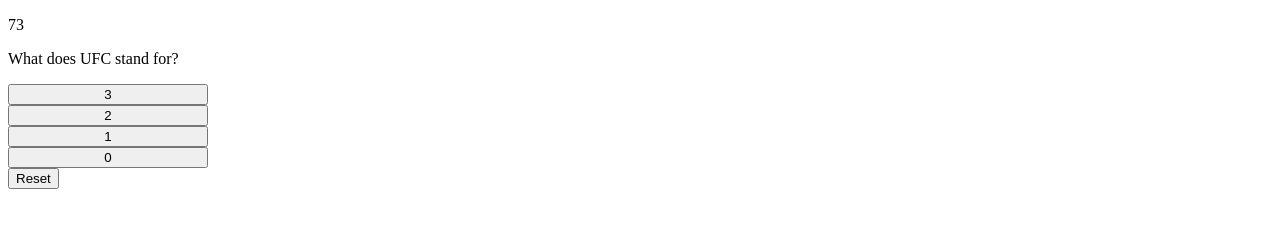
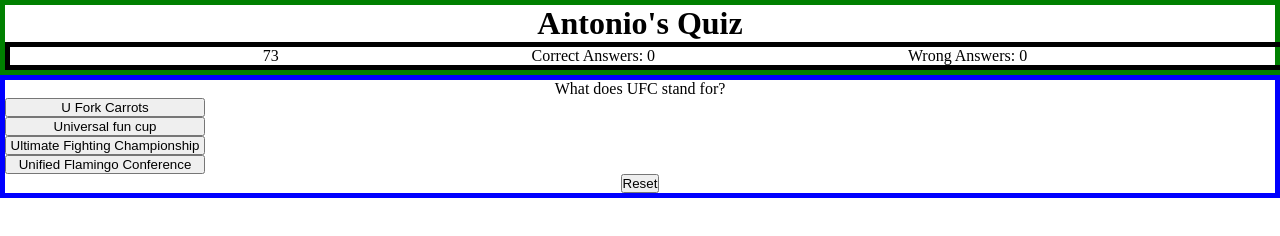
Before and after one commit to antonio36alv/SportsQuiz, a plain HTML site: page index.html in a window 1280 px wide. Both pictures are taken after a click on the button "Start!". Drawn offline with Linux system fonts and the light colour scheme.

Commit message:
Have several questions, some styling done. Bug with presentQuestion.

```diff
--- a/index.html
+++ b/index.html
@@ -7,15 +7,28 @@
     <link rel="stylesheet" href="style.css">
 </head>
 <body>
-    <p id="displayTime"></p>
-
+    <header>
+        <div id="topDisplay">
+            <h1>Antonio's Quiz</h1>
+        </div>
+        <div id="statsDisplay">
+            <p id="displayTime">Press Start to begin</p>
+            <p id="displayRight"></p>
+            <p id="displayWrong"></p>
+        </div>
+    </header>
     <div id="questionArea">
         <p id="displayQuestion"></p>
         <div id="answersDiv">
 
         </div>
+    <button id="startButton">Start!</button>
+
     </div>
-    <button id="startButton">Start!</button>
+
+    <div>
+
+    </div>
     <script type="text/javascript" src="script.js"></script>
 </body>
 </html>
--- a/script.js
+++ b/script.js
@@ -2,29 +2,72 @@
 const maxTime = 75;
 var highScore;
 var seconds;
+var questionsAnswered = 0;
 // var seconds = maxTime;
-
-var currentQuestion;
-
+var correctAnswers = 0;
+var wrongAnswers = 0;
+var currentQuestion = 0;
 var startBtn = document.getElementById("startButton");
 
 //displays
 var timeLeft = document.getElementById("displayTime");
 var questionDisplay = document.getElementById("displayQuestion");
 
+var rightDisplay = document.getElementById("displayRight");
+rightDisplay.textContent = `Correct Answers: ${correctAnswers}`;
+
+var wrongDisplay = document.getElementById("displayWrong");
+wrongDisplay.textContent = `Wrong Answers: ${wrongAnswers}`;
+
+var timer;
 var answersDiv = document.getElementById("answersDiv");
 
+
 var questions = [];
+var highScorers = [];
+//first answer is always the right answer, however will be displayed in a random order
+// // var firstQuestion = {
+//     question : "What does UFC stand for?",
+//     answers: ["Ultimate Fighting Championship", "Universal fun cup", "U Fork Carrots", "Unified Flamingo Conference"],
+// };
 
-//first answer is always the right answer, however will be displayed in a random order
-var firstQuestion = {
+questions.push(firstQuestion = {
     question : "What does UFC stand for?",
-    answers: ["0", "1", "2", "3"],//["Ultimate Fighting Championship", "Universal fun cup", "U Fork Carrots", "Unified Flamingo Conference"],
-    /*  TODO change answers back*/
-    answered : false
-};
+    answers: ["Ultimate Fighting Championship", "Universal fun cup", "U Fork Carrots", "Unified Flamingo Conference"],
+});
+//I'll always remember this as the night that Michael Jordan and I combined for 70 points.
 
-questions.push(firstQuestion);
+questions.push(secondQuestion = {
+    question : "Stacky King once said, \"I'll always remember this as the night that Michael Jordan\n and I combined for 70 points\"." +
+    "How many points did he score that night?",
+    answers: ["1", "42", "17", "25"]
+});
+
+questions.push(thirdQuestion = {
+    question : "NFL \n Recieving yards after the age of 40\nJerry Rice : 2509\nBrett Farve : "+
+                "?\nEveryone else : 0\nHow yards does Brett Farve have?",
+    answers : ["-2 yards", "47 yards", "9 yards", "15 yards"]
+});
+
+questions.push(fourthQuestion = {
+    question : "What is the most points scored in an NBA Finals Game?",
+    answers : ["61 points", "42 points", "55 points", "29 points", "77 points"]
+});
+
+questions.push(fifthQuestion = {
+    question : "Brazil is the country with the most World Cups, how many do they have?",
+    answers : ["5", "3", "2", "7"]
+});
+
+questions.push(sixthQuestion = {
+    question : "Jamie Moyer is the oldest MLB pitcher to start and win a World Series game. What team did he play for?",
+    answers : ["Phillies", "Dodgers", "Yankees", "Cardinals"]
+});
+
+// questions.push(secondQuestion={question : "wtf right now", answers: ["0", "1", "2", "3"]} );
+var questionsRotation = shuffle(questions);
+
+
 
 //probably maybe till further notice (well till I think of something better)
 
@@ -37,15 +80,13 @@ questions.push(firstQuestion);
 //answered : false
 //whether it has been answered or not
 
-//I want 4 answers, one will be the right one
 
 //TODO may or may not be a good idea to create an object for every player
 //thats obtains a high score (max 3 players)
 
-// var highScorePlayer = {
-//     name;
+var highScorePlayer = {
 
-// };
+};
 
 //starts quiz, starts the timer at 60 seconds and counts down.
 startBtn.addEventListener("click", function() {
@@ -58,18 +99,31 @@ startBtn.addEventListener("click", function() {
 });
 
 function startGame() {
+    currentQuestion = 0;
     displayTime(maxTime);
-    setInterval(function() {
+    timer = setInterval(function() {
+        // clearInterval();
         if(seconds > 0) {
             seconds--;
             displayTime(seconds);
+            //TODO no time end game condition
+        } else {
+            alert("game over");
+            resetGame();
         }
     }, 1000);
-    presentQuestion();
+    presentQuestion(questionsRotation[currentQuestion]);
 }
 
 function resetGame() {
-    displayTime(maxTime);
+
+    questionsAnswered.textContent = (questionsAnswered = 0);
+    rightDisplay.textContent = (correctAnswers = 0);
+    wrongDisplay.textContent = (wrongAnswers = 0);
+    questionsRotation = shuffle(questions);
+    currentQuestion = randomNumber(questions.length);
+    clearInterval(timer);
+    startGame();
 }
 
 function displayTime(time){
@@ -77,36 +131,62 @@ function displayTime(time){
     timeLeft.textContent = time;
 }
 //function presentQuestion(element)
-function presentQuestion(){
+function presentQuestion(questionIndex){
+    console.log(questionIndex);
+    let presentQ = questionsRotation[questionIndex];
     //random number for picking a question to present
-    let randomIndex = randomNumber(questions.length);
+    // currentQuestion = questionIndex;
+    console.log(presentQ);
+    questionDisplay.textContent = questions[presentQ].question;
 
-    questionDisplay.textContent = questions[randomIndex].question;
+    // presentQuestion(questionsRotation[currentQuestion + 1]);
+
     //we have a question presented now
     //present the answers in a random order
     //will return an array 0-n but in a random order
     //n = the lenght of questions
-    let randomOrderArray = shuffle(questions[randomIndex].answers);//randomOrder(questions[randomIndex].answers);
+    let answersRotation = shuffle(questions[presentQ].answers);
 
-    for(i = 0; i < (questions[randomIndex].answers.length); i++){
+    while(answersDiv.firstChild) {
+        //https://stackoverflow.com/questions/3955229/remove-all-child-elements-of-a-dom-node-in-javascript
+        answersDiv.removeChild(answersDiv.firstChild);
+    }
+
+    for(i = 0; i < (questions[presentQ].answers.length); i++){
 
         let answerBtn = document.createElement("button");
-        answerBtn.textContent = questions[randomIndex].answers[randomOrderArray[i]];
-        answerBtn.setAttribute("value", questions[randomIndex].answers.indexOf(answerBtn.textContent));
+        answerBtn.textContent = questions[presentQ].answers[answersRotation[i]];
+        answerBtn.setAttribute("value", questions[presentQ].answers.indexOf(answerBtn.textContent));
         answersDiv.appendChild(answerBtn);
     }
 
     for(i = 0; i < answersDiv.childElementCount; i++) {
-        //console.log(answersDiv.children[i].value)
-        answersDiv.children[i].addEventListener("click", print)
+        answersDiv.children[i].addEventListener("click", checkAnswer)
     }
 }
 
-function print(e) {
+function checkAnswer(event) {
+    if(event.target.value==0) {
+        correctAnswers+=1;
+        rightDisplay.textContent = correctAnswers;
 
-    if(event.target.value==0) {
-        // console.log("value 0");
+        //TODO change to something more appropiate, aka not an alert
+    } else {
+        wrongAnswers+=1;
+        wrongDisplay.textContent = wrongAnswers;
+        let timePenalty = seconds - 5;
+        displayTime(timePenalty);
+        //TODO call displayTime function and subtract time
     }
+
+    questionsAnswered++;
+    if(questionsAnswered === questions.length) {
+        console.log("alll answered reseting")
+        resetGame();
+    }
+    console.log(questionsRotation[currentQuestion]);
+    // console.log(questionsRotation[currentQuestion + 1]);
+    presentQuestion(questionsRotation[currentQuestion+=1]);
 }
 
 function randomNumber(max) {
@@ -116,22 +196,16 @@ function randomNumber(max) {
 function shuffle(array) {
 
     let shuffledArray = [];
-
     //TODO comment this code
     var control= -1;//control variable - need better name
-    console.log("before")
-    console.log(array)
     while (shuffledArray.length < array.length) {
         let rando = randomNumber(array.length);
 
         //if shuffledArray already has a random index (0...array.length)
         if(shuffledArray.includes(rando)){
             let ind = shuffledArray.indexOf(rando);
-            // console.log();
-            // shuffledArray.push(rando);
             shuffledArray.splice(ind, 1, rando);
 
-            //  test--;
         } else {
             shuffledArray.push(rando);
                 if(control<array.length-1) {
@@ -139,11 +213,5 @@ function shuffle(array) {
                 }
         }
     }
-    console.log("after")
-    console.log(shuffledArray)
     return shuffledArray;
 }
-
-// function checkAnswer(e) {
-//     // console.log(e.)+
-// }
--- a/style.css
+++ b/style.css
@@ -1,5 +1,42 @@
+* {
+    margin: 0;
+    padding: 0;
+}
+
+body {
+    width: 100%;
+    text-align: center;
+}
 #answersDiv {
     display: flex;
     flex-direction: column;
     width: 200px;
 }
+
+header {
+    border: green thick solid;
+    text-align: center;
+}
+
+#questionArea {
+    margin-left: auto;
+    margin-right: auto;
+    /* width: 80%; */
+    border: blue thick solid;
+    text-align: center;
+    /* height: auto; */
+    /* text-align: center; */
+}
+
+#topDisiplay {
+    width: 100%;
+    /* text-align: center; */
+}
+
+#statsDisplay {
+    border: black solid thick;
+    vertical-align: middle;
+    display: flex;
+    width: 100%;
+    justify-content: space-evenly;
+}
```
